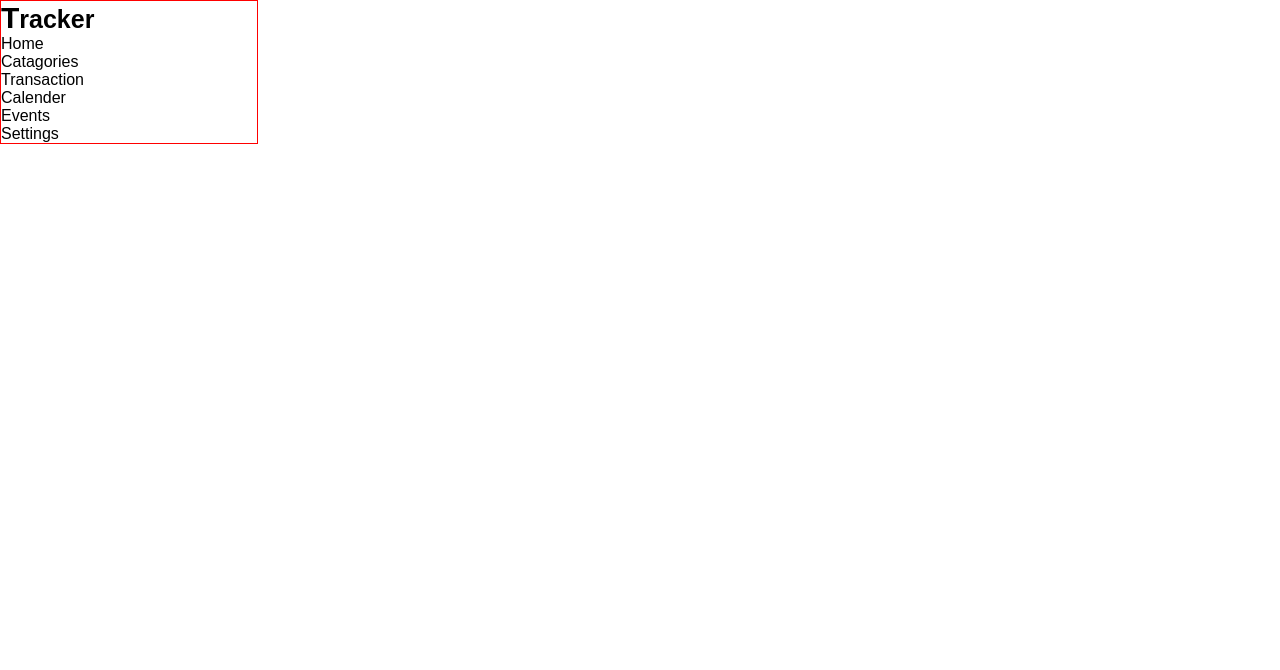
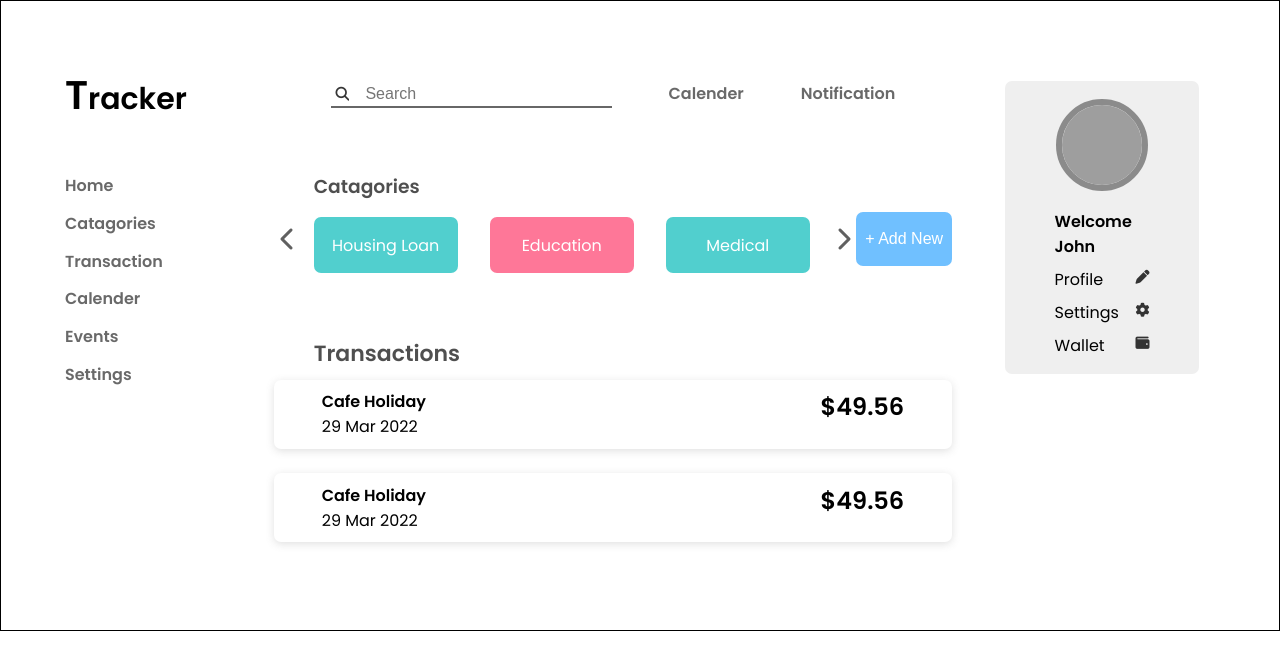
Before and after one commit to DasSubhadip1999/Expense-Tracker, a React (Create React App) app: page / in a window 1280 px wide. Shown: the top 670 px of the page. Built offline with nearby package versions, Linux system fonts and the light colour scheme; grey boxes are pictures that could not be loaded.

Commit message:
layout create

```diff
--- a/public/index.html
+++ b/public/index.html
@@ -9,6 +9,7 @@
       name="description"
       content="Web site created using create-react-app"
     />
+    <script src="https://kit.fontawesome.com/f724637ece.js" crossorigin="anonymous"></script>
 
     <title>React App</title>
   </head>
--- a/src/App.jsx
+++ b/src/App.jsx
@@ -1,10 +1,14 @@
 import React from 'react'
 import Sidebar from './components/Sidebar';
+import ExpenseBody from './components/ExpenseBody';
+import Account from './components/Account';
 
 function App() {
   return (
     <div className='container'>
         <Sidebar />
+        <ExpenseBody />
+        <Account />
     </div>
   )
 }
--- /dev/null
+++ b/src/components/Account.jsx
@@ -0,0 +1,19 @@
+import React from 'react'
+
+function Account() {
+  return (
+    <div className='account'>
+      <div className='profile'>
+        <div className='image'>
+          <img src='https://scontent.fccu9-1.fna.fbcdn.net/v/t1.6435-9/95389059_108925234139104_7357623262626447360_n.png?stp=dst-png_p320x320&_nc_cat=105&ccb=1-7&_nc_sid=85a577&_nc_ohc=3Jf2HkPlffoAX9T-uDc&_nc_ht=scontent.fccu9-1.fna&oh=00_AT-3ANV832-42jVV7QUeH8LOolKt3lxVPGPgz9WRriRw0g&oe=633E7E44' />
+        </div>
+        <h4>Welcome John</h4>
+        <div><p>Profile</p><i className="fa-solid fa-pen"></i></div>
+        <div><p>Settings</p><i className="fa-solid fa-gear"></i></div>
+        <div><p>Wallet</p><i className="fa-solid fa-wallet"></i></div>
+      </div>
+    </div>
+  )
+}
+
+export default Account
--- /dev/null
+++ b/src/components/CatagoryItem.jsx
@@ -0,0 +1,12 @@
+import React from 'react'
+
+function CatagoryItem({catagoryTitle, id}) {
+     let bgColor = (+id[1] % 2 === 0) ? {backgroundColor : "#fe7798"} : {
+        backgroundColor : "#51cfce"
+     }
+  return (
+    <div style={bgColor}  className='catagory-item'>{catagoryTitle}</div>
+  )
+}
+
+export default CatagoryItem
--- /dev/null
+++ b/src/components/CatagoryList.jsx
@@ -0,0 +1,23 @@
+import React from 'react'
+import CatagoryItem from './CatagoryItem';
+import catagoryData from '../data/catagoryData';
+
+function CatagoryList() {
+  return (
+    <div className='catagory-list'>
+        <h3>Catagories</h3>
+        <button className='navigation nav-left'><i className="fa-solid fa-chevron-left"></i></button>
+        <div className='list-wrapper'>
+            {
+                catagoryData.map( ({id,catagoryTitle}) => {
+                    return <CatagoryItem key={id} id={id} catagoryTitle={catagoryTitle} />
+                })
+            }
+        </div>
+        <button className='navigation nav-right'><i className="fa-solid fa-chevron-right"></i></button>
+        <button className='addbtn'>+ Add New</button>
+    </div>
+  )
+}
+
+export default CatagoryList
--- /dev/null
+++ b/src/components/ExpenseBody.jsx
@@ -0,0 +1,17 @@
+import React from 'react';
+import CatagoryList from './CatagoryList';
+import Search from './Search';
+import TransactionList from './TransactionList';
+
+
+function ExpenseBody() {
+  return (
+    <div className='expense-body'>
+      <Search />
+      <CatagoryList  />
+      <TransactionList />
+    </div>
+  )
+}
+
+export default ExpenseBody
--- /dev/null
+++ b/src/components/Search.jsx
@@ -0,0 +1,16 @@
+import React from 'react'
+
+function Search() {
+  return (
+    <div className='search'>
+        <div>
+            <i className="fa-solid fa-magnifying-glass"></i>
+            <input type="text" placeholder='Search' />
+        </div>
+        <p>Calender</p>
+        <p>Notification</p>
+    </div>
+  )
+}
+
+export default Search
--- /dev/null
+++ b/src/components/TransactionItem.jsx
@@ -0,0 +1,16 @@
+import React from 'react';
+
+
+function TransactionItem({title, date, amount}) {
+  return (
+    <div className='transaction-item'>
+        <div>
+            <h4>{title}</h4>
+            <p>{date}</p>
+        </div>
+        <h2>{amount}</h2>
+    </div>
+  )
+}
+
+export default TransactionItem
--- /dev/null
+++ b/src/components/TransactionList.jsx
@@ -0,0 +1,21 @@
+import React from 'react'
+import TransactionItem from './TransactionItem';
+import transactionData from '../data/transactionData';
+
+
+function TransactionList() {
+  return (
+    <div className='transaction-list'>
+        <h3>Transactions</h3>
+        {
+            transactionData.map( ({id,title,date,amount}) => {
+                return (
+                    <TransactionItem key={id} title={title} date={date} amount={amount}  />
+                )
+            })
+        }
+    </div>
+  )
+}
+
+export default TransactionList;
--- /dev/null
+++ b/src/data/catagoryData.js
@@ -0,0 +1,20 @@
+const catagoryData = [
+    {
+        id : "c1",
+        catagoryTitle : "Housing Loan"
+    },
+    {
+        id : "c2",
+        catagoryTitle : "Education"
+    },
+    {
+        id : "c3",
+        catagoryTitle : "Medical"
+    },
+    {
+        id : "c4",
+        catagoryTitle : "Entertailment"
+    }
+];
+
+export default catagoryData;
--- /dev/null
+++ b/src/data/transactionData.js
@@ -0,0 +1,16 @@
+const transactionData = [
+    {
+        id : 1,
+        title : "Cafe Holiday",
+        date : "29 Mar 2022",
+        amount : "$49.56"
+    },
+    {
+        id : 2,
+        title : "Cafe Holiday",
+        date : "29 Mar 2022",
+        amount : "$49.56"
+    }
+]
+
+export default transactionData;
--- a/src/index.css
+++ b/src/index.css
@@ -1,3 +1,4 @@
+@import url('https://fonts.googleapis.com/css2?family=Poppins:wght@200;400;600&display=swap');
 
 code {
   font-family: source-code-pro, Menlo, Monaco, Consolas, 'Courier New',
@@ -8,16 +9,176 @@ code {
   margin: 0;
 }
 body {
-  font-family: Arial, Helvetica, sans-serif;
+  width: 100vw;
+  height: 100vh;
+  font-family: 'Poppins', sans-serif;
+}
+.container {
+  border: 1px solid black;
+  padding: 4rem;
+  display: flex;
 }
 .sidebar {
-  width: 20%;
-  border: 1px solid red;
+  width: 17%;
+  /* border: 1px solid yellow; */
+}
+.menubar {
+  margin-top: 3rem;
+}
+.menubar ul li {
+  margin: 0.8rem 0;
+  list-style-type: none;
+  cursor: pointer;
+  font-weight: 600;
+  color: rgba(0, 0, 0, 0.589);
 }
 .logo {
   font-weight: bold;
-  font-size: 25px;
+  font-size: 30px;
 }
 .logo::first-letter {
-  font-size: 30px;
+  font-size: 40px;
 }
+.expense-body {
+  width: 59%;
+  /* border: 1px solid green; */
+  padding-top: 1rem;
+  margin: 0 2.3rem;
+}
+.account {
+  /* border: 1px solid blue; */
+  padding: 1rem;
+}
+.profile {
+  width: 19%;
+  background-color: #efefef;
+  width: 100%;
+  border-radius: 7px;
+  padding: 0.5rem 0;
+}
+.image {
+  width: 100%;
+  height: 7rem;
+  display: grid;
+  place-items: center;
+}
+.image img {
+  width: 5rem;
+  height: 5rem;
+  border-radius: 50%;
+  border: 6px solid rgba(128, 128, 128, 0.899);
+}
+.profile h4, .profile h4+div, .profile h4+div+div,.profile h4+div+div+div {
+  margin: 0.5rem 0;
+  padding: 0 3.1rem;
+}
+h4 + div, h4 + div + div, h4 + div + div+ div {
+  display: flex;
+  justify-content: space-between;
+}
+.fa-pen, .fa-gear, .fa-wallet, .fa-magnifying-glass {
+  font-size: 14px;
+  padding-top: 3px;
+  color: rgba(0, 0, 0, 0.789);
+  cursor: pointer;
+}
+
+
+.search {
+  display: flex;
+  /* border: 1px solid red; */
+  width: 100%;
+  justify-content: space-evenly;
+}
+.search > div {
+  padding: 0 0.3rem;
+  border-bottom: 2px solid rgba(0, 0, 0, 0.596);
+  width: 40%;
+}
+.search > div > input {
+  padding: 0.2rem 1rem;
+  border: none;
+  font-size: 16px;
+  outline: none;
+}
+.search > p {
+  font-weight: bold;
+  cursor: pointer;
+  color: rgba(0, 0, 0, 0.588);
+}
+
+.catagory-list {
+  margin: 4rem 0;
+  position: relative;
+  /* border: 1px solid yellow; */
+}
+.catagory-list h3 {
+  padding-left: 2.5rem;
+  color: rgba(0, 0, 0, 0.69);
+}
+.navigation {
+  position: absolute;
+  top: 53%;
+  border: none;
+  outline: none;
+  background-color: white;
+  font-size: 24px;
+  color: rgba(0, 0, 0, 0.623);
+  cursor: pointer;
+}
+.nav-left {
+  left: 1%;
+}
+.nav-right {
+  right: 15%;
+}
+.addbtn {
+  position: absolute;
+  right: 0;
+  top: 39%;
+  width: 6rem;
+  height: 3.4rem;
+  border-radius: 7px;
+  border: none;
+  outline: none;
+  cursor: pointer;
+  background-color: #70c0ff;
+  color: white;
+  font-size: 16px;
+
+}
+.list-wrapper {
+  width: 75%;
+  display: flex;
+  margin: 1rem 2.5rem;
+  overflow-x: auto;
+}
+.list-wrapper::-webkit-scrollbar {
+  background-color: white;
+  width: 0;
+}
+.catagory-item {
+  min-width: 9rem;
+  width: 9rem;
+  border-radius: 7px;
+  height: 3.5rem;
+  margin-right: 2rem;
+  color: white;
+  display: grid;
+  place-items: center;
+}
+.transaction-list h3 {
+  font-size: 22px;
+  padding-left: 2.5rem;
+  margin-bottom: 0.6rem;
+  color: rgba(0, 0, 0, 0.69);
+}
+.transaction-item {
+  margin-bottom: 1.5rem;
+  border-radius: 7px;
+  box-shadow: rgba(99, 99, 99, 0.2) 0px 2px 8px 0px;
+  background-color: white;
+  display: flex;
+  padding: 0.6rem 3rem;
+  justify-content: space-between;
+}
```
